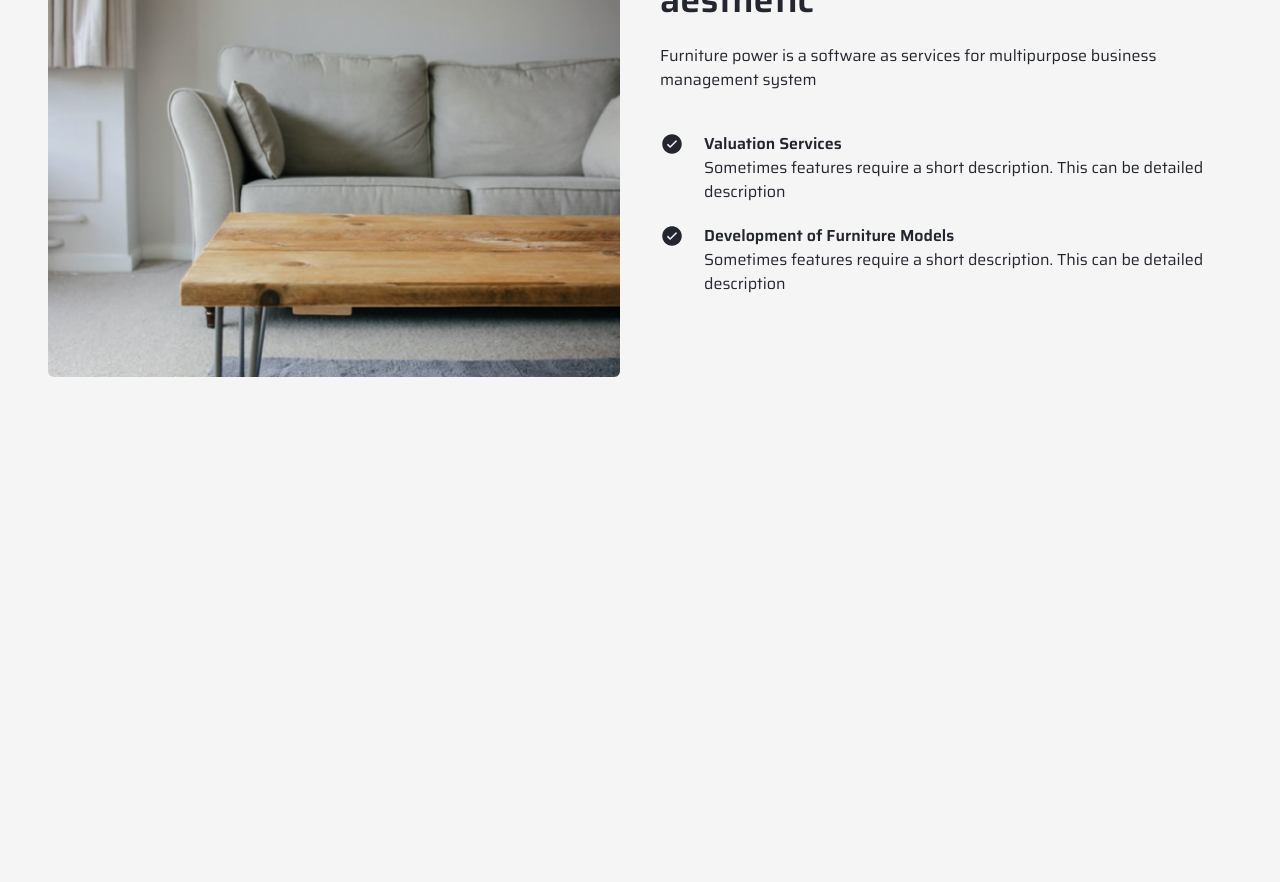
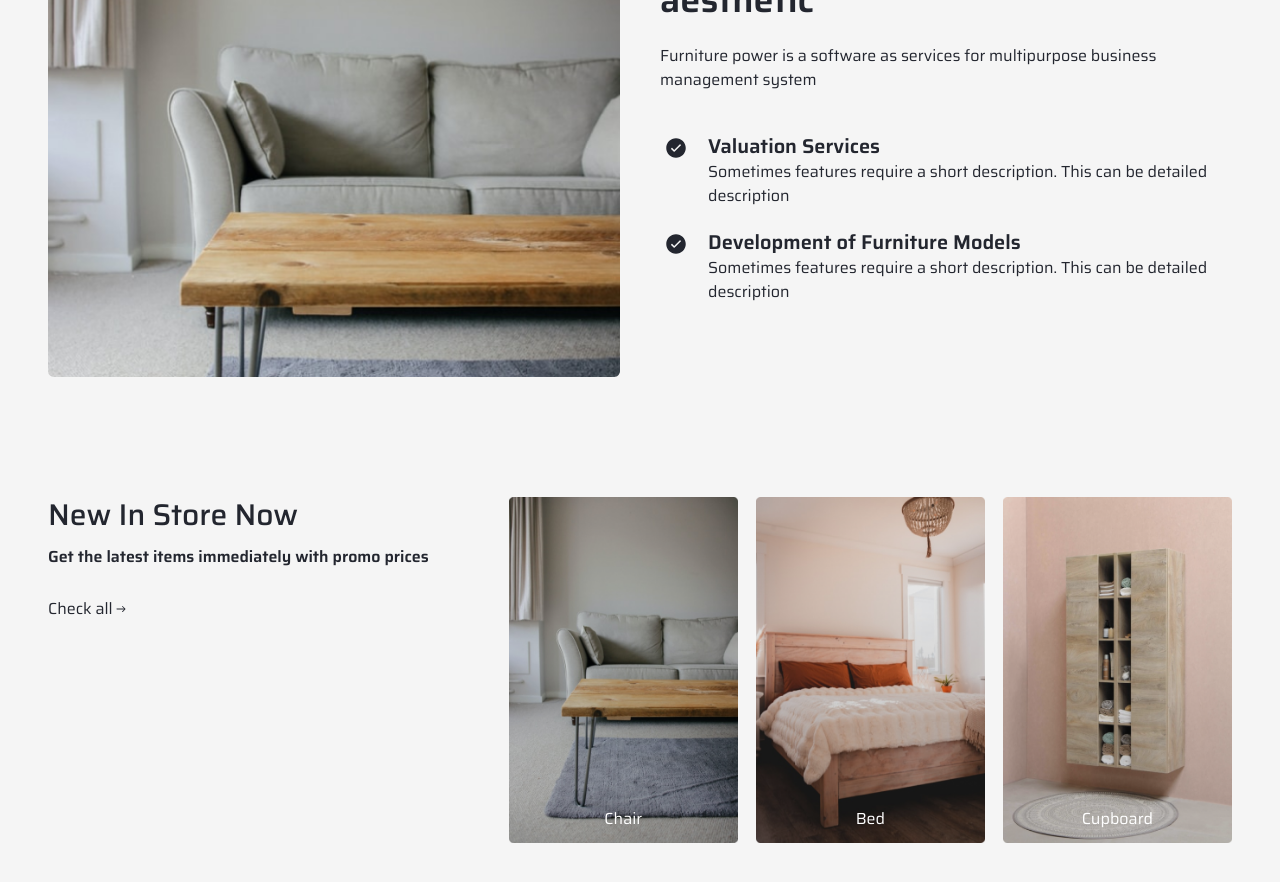
Before and after one commit to JLiman86/furniture-website, a React (Vite) app: page / in a window 1280 px wide. Shown: the part 1040-1922 px from the top of the page. Before the commit the page ends 1497 px from the top, so only its background shows below. Built offline with nearby package versions, Linux system fonts and the light colour scheme.

Commit message:
add items Slider

```diff
--- a/src/App.tsx
+++ b/src/App.tsx
@@ -1,6 +1,7 @@
 import Features from "./components/Features";
 import Header from "./components/Header";
 import Hero from "./components/Hero";
+import NewItems from "./components/NewItems";
 
 function App() {
   return (
@@ -8,6 +9,7 @@ function App() {
       <Header />
       <Hero />
       <Features />
+      <NewItems/>
     </div>
   );
 }
--- a/src/components/Features.tsx
+++ b/src/components/Features.tsx
@@ -4,7 +4,7 @@ const Features = () => {
   const { image, title, subtitle, items } = features;
   return (
     <section>
-      <div className="container mx-auto text-primary pt-40 pb-20">
+      <div className="container mx-auto text-primary pt-40 pb-10 md:pb-20">
         <div className="grid grid-cols-1 lg:grid-cols-2 gap-10">
           <div className="order-1 lg:-order-1">
             <img className="w-full" src={image.type} alt="" />
@@ -16,10 +16,10 @@ const Features = () => {
               {items.map((item, idx) => {
                 const { icon, title, subtitle } = item;
                 return (
-                  <div key={idx} className="flex gap-5 items-start mb-5">
-                    <div className="text-2xl">{icon}</div>
+                  <div key={idx} className="flex gap-4 items-start mb-5">
+                    <div className="text-2xl p-1">{icon}</div>
                     <div>
-                      <h3 className="font-semibold">{title}</h3>
+                      <h3 className=" text-xl font-semibold">{title}</h3>
                       <p>{subtitle}</p>
                     </div>
                   </div>
--- /dev/null
+++ b/src/components/NewItems.tsx
@@ -0,0 +1,24 @@
+import { newInStore } from "../data";
+import StoreSlider from "./StoreSlider";
+
+const NewItems = () => {
+  const { title, subtitle, link, icon } = newInStore;
+  return (
+    <section className="text-primary">
+      <div className="container mx-auto flex flex-col lg:flex-row gap-10 lg:gap-20 py-10 ">
+        <div>
+          <h2 className="text-3xl font-medium">{title}</h2>
+          <p className="font-semibold mt-3 mb-7">{subtitle}</p>
+          <div className="items-center hidden lg:flex">
+            {link} <div>{icon}</div>
+          </div>
+        </div>
+        <div className="overflow-hidden md:flex-1">
+          <StoreSlider />
+        </div>
+      </div>
+    </section>
+  );
+};
+
+export default NewItems;
--- a/src/components/StatsBar.tsx
+++ b/src/components/StatsBar.tsx
@@ -4,7 +4,7 @@ const StatsBar = () => {
   return (
     <ul className="bg-accent rounded-2xl p-8 grid gap-y-3 grid-cols-2 md:grid-cols-4 w-4/5 absolute left-1/2 bottom-0 -translate-x-1/2 translate-y-1/2 ">
       {stats.map((stat) => (
-        <li className="text-center border-white odd:border-r-2 md:border-r-2 md:last:border-r-2-transparent ">
+        <li className="text-center border-white odd:border-r-2 md:border-r-2 md:last:border-r-transparent ">
           <h3 className="text-4xl font-semibold mb-3">{stat.value}</h3>
           <p className="text-sm">{stat.text}</p>
         </li>
--- /dev/null
+++ b/src/components/StoreSlider.tsx
@@ -0,0 +1,30 @@
+import { Swiper, SwiperSlide } from "swiper/react";
+import "swiper/css";
+import "swiper/css/pagination";
+
+import { newInStore } from "../data";
+
+const StoreSlider = () => {
+  return (
+    <Swiper
+      grabCursor={true}
+      breakpoints={{
+        320: { slidesPerView: 2, spaceBetween: 18 },
+        640: { slidesPerView: 3, spaceBetween: 18 },
+      }}
+    >
+      {newInStore.products.map((product) => {
+        return (
+          <SwiperSlide className="">
+            <div className="relative">
+              <img className="w-full" src={product.image.type} alt="" />
+              <p className="text-white absolute left-0 bottom-3 w-full text-center capitalize">{product.name}</p>
+            </div>
+          </SwiperSlide>
+        );
+      })}
+    </Swiper>
+  );
+};
+
+export default StoreSlider;
```
